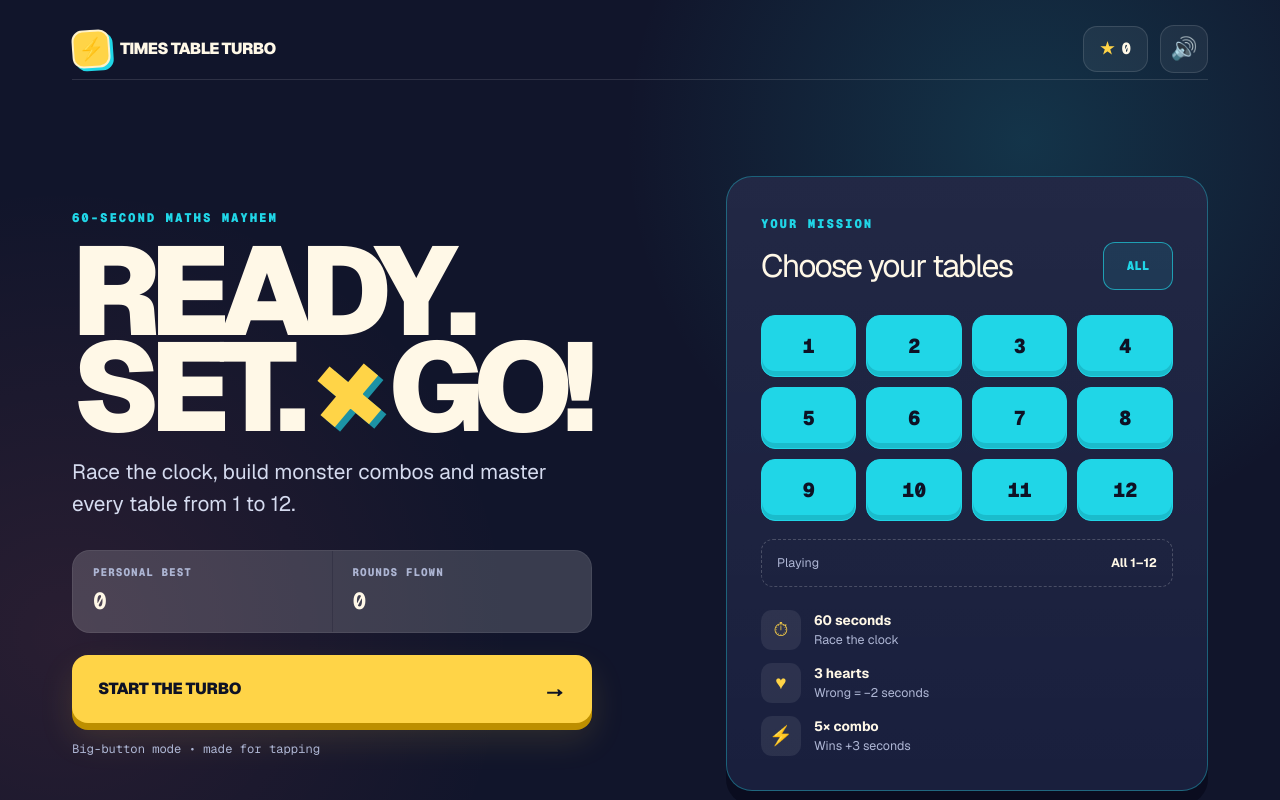
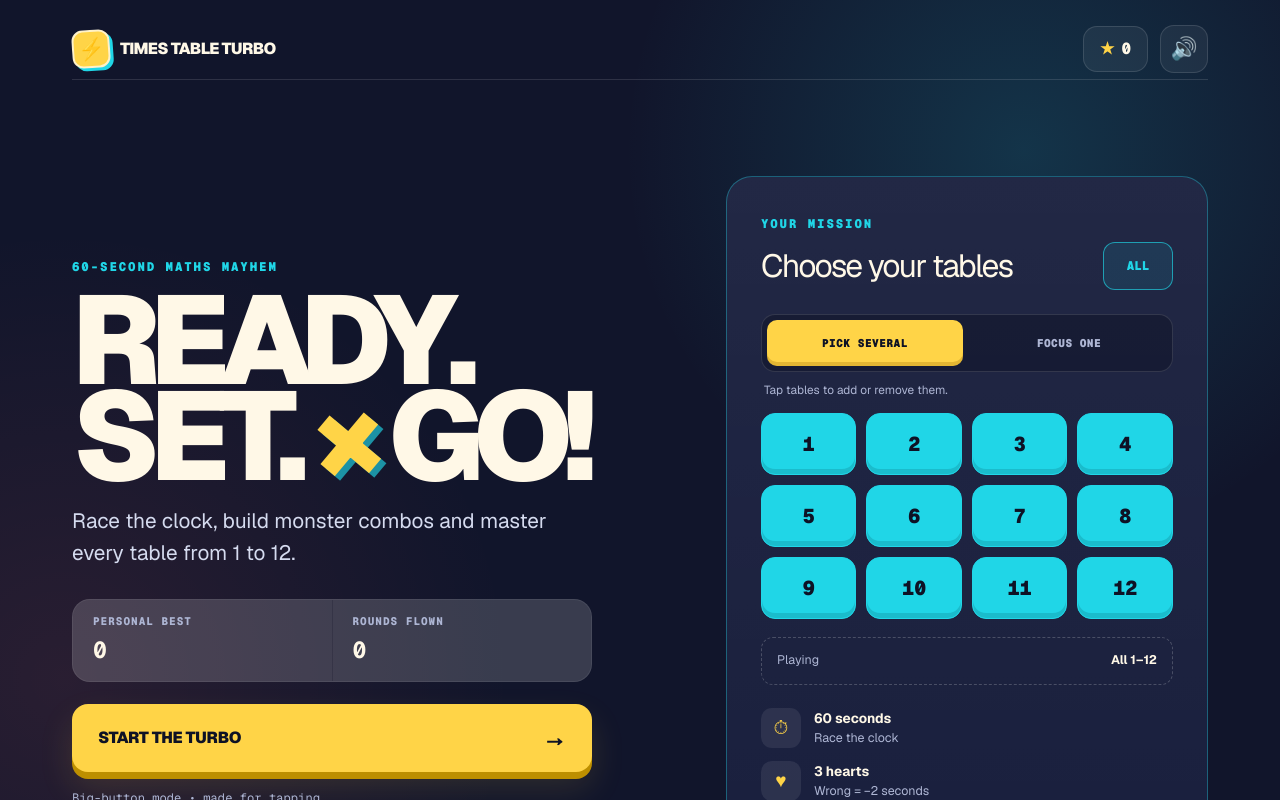
Before and after one commit to dgaj-g/times-table-turbo, a Next.js app: page / in a window 1280 px wide. Shown: the top 800 px of the page. Built offline with nearby package versions, Linux system fonts and the light colour scheme.

Commit message:
Add focused table mode and in-game home button

```diff
--- a/app/globals.css
+++ b/app/globals.css
@@ -141,7 +141,9 @@ button.wordmark {
 
 .sound-button:active,
 .all-button:active,
+.selection-mode button:active,
 .table-picker button:active,
+.home-button:active,
 .secondary-cta:active {
   transform: translateY(2px);
 }
@@ -309,11 +311,48 @@ button.wordmark {
   font-weight: 900;
 }
 
+.selection-mode {
+  display: grid;
+  grid-template-columns: 1fr 1fr;
+  gap: 8px;
+  margin-top: 24px;
+  padding: 5px;
+  border: 1px solid var(--line);
+  border-radius: 14px;
+  background: rgba(4, 7, 22, 0.3);
+}
+
+.selection-mode button {
+  min-height: 46px;
+  cursor: pointer;
+  border: 0;
+  border-radius: 10px;
+  background: transparent;
+  color: var(--muted);
+  font-family: var(--font-geist-mono), monospace;
+  font-size: 0.7rem;
+  font-weight: 900;
+  letter-spacing: 0.04em;
+}
+
+.selection-mode button.active {
+  background: var(--yellow);
+  box-shadow: inset 0 -4px 0 rgba(154, 104, 0, 0.28);
+  color: var(--ink);
+}
+
+.selection-hint {
+  min-height: 17px;
+  margin: 9px 3px 0;
+  color: var(--muted);
+  font-size: 0.74rem;
+}
+
 .table-picker {
   display: grid;
   grid-template-columns: repeat(4, 1fr);
   gap: 10px;
-  margin: 25px 0 18px;
+  margin: 14px 0 18px;
 }
 
 .table-picker button {
@@ -475,6 +514,34 @@ footer {
 
 .game-header {
   flex: 0 0 auto;
+}
+
+.game-nav {
+  display: flex;
+  align-items: center;
+  gap: 17px;
+}
+
+.home-button {
+  display: inline-flex;
+  min-width: 94px;
+  min-height: 48px;
+  cursor: pointer;
+  align-items: center;
+  justify-content: center;
+  gap: 8px;
+  border: 1px solid rgba(32, 214, 231, 0.5);
+  border-radius: 14px;
+  background: rgba(32, 214, 231, 0.1);
+  color: var(--cyan);
+  font-family: var(--font-geist-mono), monospace;
+  font-size: 0.78rem;
+  font-weight: 950;
+}
+
+.home-button span {
+  font-size: 1.2rem;
+  line-height: 1;
 }
 
 .wordmark.compact {
@@ -872,6 +939,18 @@ footer {
     font-size: 0.8rem;
   }
 
+  .game-nav {
+    gap: 8px;
+  }
+
+  .game-nav .wordmark {
+    display: none;
+  }
+
+  .home-button {
+    min-width: 86px;
+  }
+
   .bolt {
     width: 32px;
     height: 32px;
--- a/app/page.tsx
+++ b/app/page.tsx
@@ -4,6 +4,7 @@ import { useEffect, useMemo, useRef, useState } from "react";
 
 type Screen = "home" | "playing" | "results";
 type Feedback = "idle" | "correct" | "wrong";
+type SelectionMode = "multi" | "single";
 type Question = { a: number; b: number };
 
 type SavedProgress = {
@@ -86,6 +87,8 @@ function scoreStars(score: number) {
 export default function Home() {
   const [screen, setScreen] = useState<Screen>("home");
   const [selectedTables, setSelectedTables] = useState(ALL_TABLES);
+  const [selectionMode, setSelectionMode] =
+    useState<SelectionMode>("multi");
   const [question, setQuestion] = useState<Question>({ a: 7, b: 8 });
   const [answer, setAnswer] = useState("");
   const [score, setScore] = useState(0);
@@ -104,6 +107,7 @@ export default function Home() {
   const [progress, setProgress] = useState<SavedProgress>(DEFAULT_PROGRESS);
   const questionStartedAt = useRef(Date.now());
   const audioContext = useRef<AudioContext | null>(null);
+  const roundActionTimer = useRef<number | null>(null);
   const finishing = useRef(false);
 
   const accuracy = attempts ? Math.round((correctCount / attempts) * 100) : 0;
@@ -111,6 +115,8 @@ export default function Home() {
   const tableLabel =
     selectedTables.length === 12
       ? "All 1–12"
+      : selectedTables.length === 1
+        ? `${selectedTables[0]} only`
       : selectedTables.slice().sort((a, b) => a - b).join(", ");
 
   const unlocked = useMemo(
@@ -215,8 +221,28 @@ export default function Home() {
     }
   }
 
-  function toggleTable(table: number) {
+  function clearRoundAction() {
+    if (roundActionTimer.current !== null) {
+      window.clearTimeout(roundActionTimer.current);
+      roundActionTimer.current = null;
+    }
+  }
+
+  function scheduleRoundAction(action: () => void, delay: number) {
+    clearRoundAction();
+    roundActionTimer.current = window.setTimeout(() => {
+      roundActionTimer.current = null;
+      action();
+    }, delay);
+  }
+
+  function chooseTable(table: number) {
     playSound("tap");
+    if (selectionMode === "single") {
+      setSelectedTables([table]);
+      return;
+    }
+
     setSelectedTables((current) => {
       if (current.includes(table)) {
         return current.length === 1
@@ -228,6 +254,7 @@ export default function Home() {
   }
 
   function startGame() {
+    clearRoundAction();
     finishing.current = false;
     const firstQuestion = makeQuestion(selectedTables);
     setQuestion(firstQuestion);
@@ -247,6 +274,17 @@ export default function Home() {
     setNewAwards([]);
     setScreen("playing");
     playSound("start");
+  }
+
+  function exitToHome() {
+    clearRoundAction();
+    finishing.current = true;
+    setLocked(true);
+    setAnswer("");
+    setFeedback("idle");
+    setMessage("Ready?");
+    setScreen("home");
+    playSound("tap");
   }
 
   function enterDigit(digit: string) {
@@ -304,7 +342,7 @@ export default function Home() {
       } else {
         playSound("correct");
       }
-      window.setTimeout(nextQuestion, 360);
+      scheduleRoundAction(nextQuestion, 360);
       return;
     }
 
@@ -317,15 +355,16 @@ export default function Home() {
     playSound("wrong");
 
     if (nextLives <= 0) {
-      window.setTimeout(finishRound, 900);
+      scheduleRoundAction(finishRound, 900);
     } else {
-      window.setTimeout(nextQuestion, 900);
+      scheduleRoundAction(nextQuestion, 900);
     }
   }
 
   function finishRound() {
     if (finishing.current) return;
     finishing.current = true;
+    clearRoundAction();
     setLocked(true);
 
     const roundAccuracy = attempts ? correctCount / attempts : 0;
@@ -371,17 +410,21 @@ export default function Home() {
     return (
       <main className={`game-shell feedback-${feedback}`}>
         <header className="game-header">
-          <button
-            type="button"
-            className="wordmark compact"
-            onClick={finishRound}
-            aria-label="End round and return home"
-          >
-            <span className="bolt" aria-hidden="true">
-              ⚡
-            </span>
-            TURBO
-          </button>
+          <div className="game-nav">
+            <button
+              type="button"
+              className="home-button"
+              onClick={exitToHome}
+              aria-label="End this round and return to the home screen"
+            >
+              <span aria-hidden="true">←</span>
+              HOME
+            </button>
+            <div className="wordmark compact" aria-hidden="true">
+              <span className="bolt">⚡</span>
+              TURBO
+            </div>
+          </div>
           <div className="hearts" aria-label={`${lives} lives remaining`}>
             {[0, 1, 2].map((heart) => (
               <span
@@ -619,11 +662,48 @@ export default function Home() {
             <button
               type="button"
               className="all-button"
-              onClick={() => setSelectedTables(ALL_TABLES)}
+              onClick={() => {
+                setSelectionMode("multi");
+                setSelectedTables(ALL_TABLES);
+                playSound("tap");
+              }}
             >
               ALL
             </button>
           </div>
+          <div
+            className="selection-mode"
+            role="group"
+            aria-label="How to choose times tables"
+          >
+            <button
+              type="button"
+              className={selectionMode === "multi" ? "active" : ""}
+              aria-pressed={selectionMode === "multi"}
+              onClick={() => {
+                setSelectionMode("multi");
+                playSound("tap");
+              }}
+            >
+              PICK SEVERAL
+            </button>
+            <button
+              type="button"
+              className={selectionMode === "single" ? "active" : ""}
+              aria-pressed={selectionMode === "single"}
+              onClick={() => {
+                setSelectionMode("single");
+                playSound("tap");
+              }}
+            >
+              FOCUS ONE
+            </button>
+          </div>
+          <p className="selection-hint">
+            {selectionMode === "single"
+              ? "Tap one number to practise only that table."
+              : "Tap tables to add or remove them."}
+          </p>
           <div className="table-picker" aria-label="Choose times tables">
             {ALL_TABLES.map((table) => {
               const active = selectedTables.includes(table);
@@ -633,7 +713,7 @@ export default function Home() {
                   type="button"
                   className={active ? "active" : ""}
                   aria-pressed={active}
-                  onClick={() => toggleTable(table)}
+                  onClick={() => chooseTable(table)}
                 >
                   {table}
                 </button>
--- a/public/sw.js
+++ b/public/sw.js
@@ -1,4 +1,4 @@
-const CACHE_NAME = "times-table-turbo-v1";
+const CACHE_NAME = "times-table-turbo-v2";
 const SCOPE = self.registration.scope;
 const APP_SHELL = [SCOPE, `${SCOPE}manifest.webmanifest`, `${SCOPE}og.png`];
 
```
Also changed, not shown: 7 other files (tests, documents, lock files or other folders).
